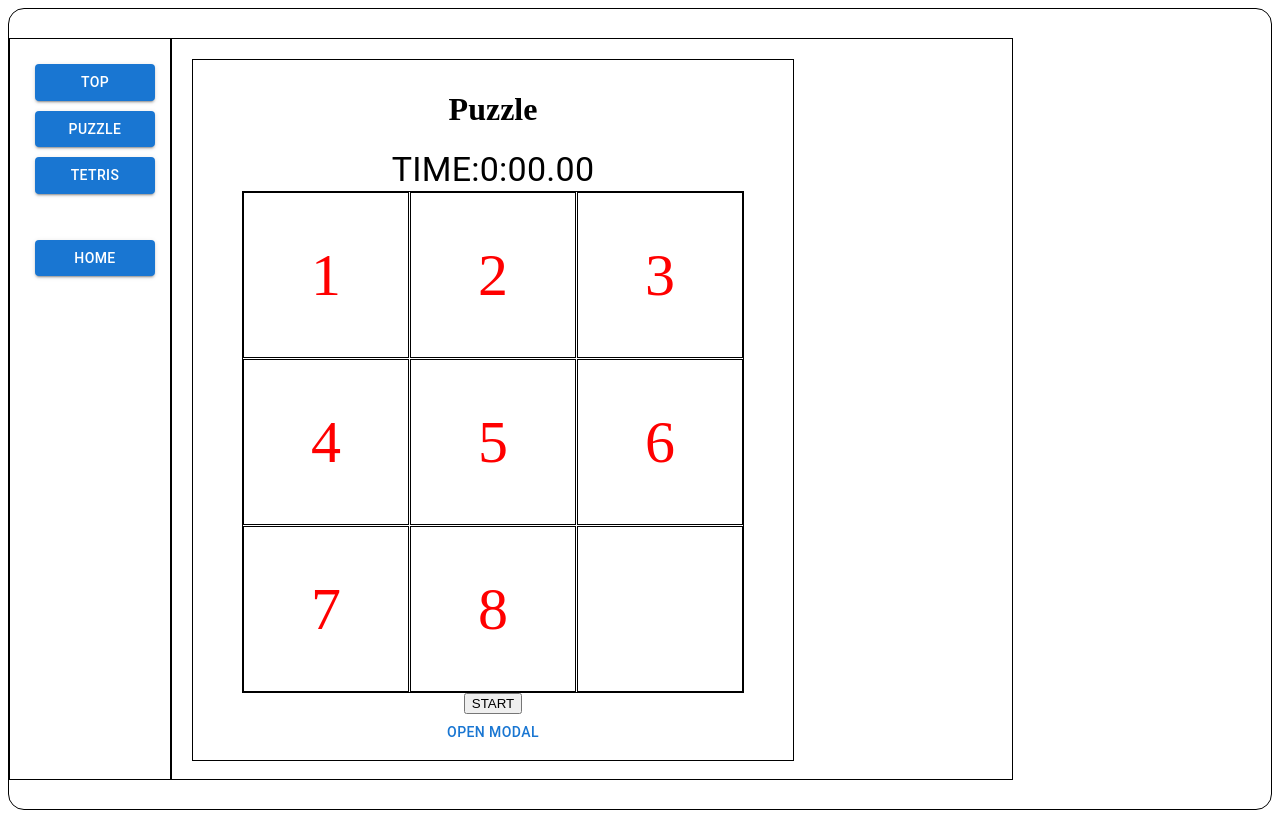
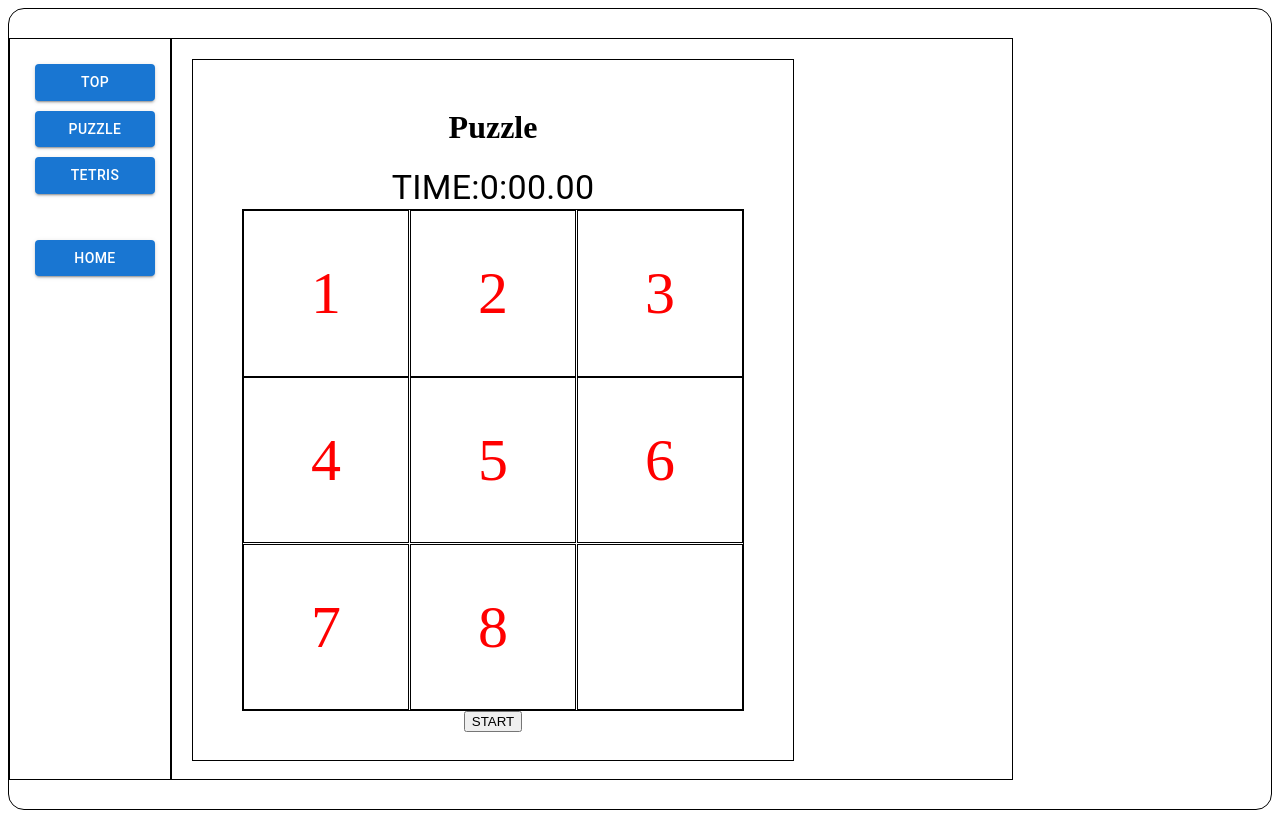
Before and after one commit to t-kyohsuke/Portfolio, a React (Create React App) app: page /Main/Puzzle in a window 1280 px wide. Built offline with nearby package versions, Linux system fonts and the light colour scheme.

Commit message:
puzzle_delete_button

```diff
--- a/src/components/Puzzle.tsx
+++ b/src/components/Puzzle.tsx
@@ -51,8 +51,7 @@ Score();
 			<Box className="btn">
 				<button id="btnStart" onClick={handleStartStop}>{isRunning ? "STOP" : "START"}</button>
 			</Box>
-			<Button onClick={handleOpen}>Open modal</Button>
-			{/*Modal */}
+
 			<ModalGameOver open={gameOverModal} onClose={handleClose} data={formatTime(score)}/>
 		</Box>
 	</>);
```
